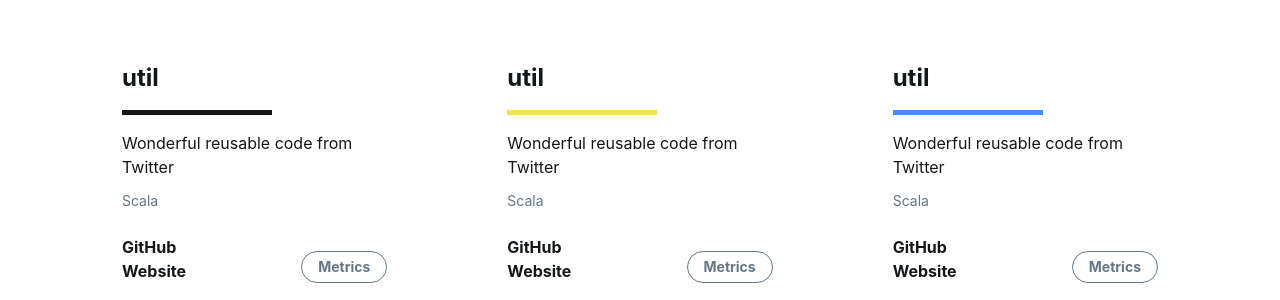
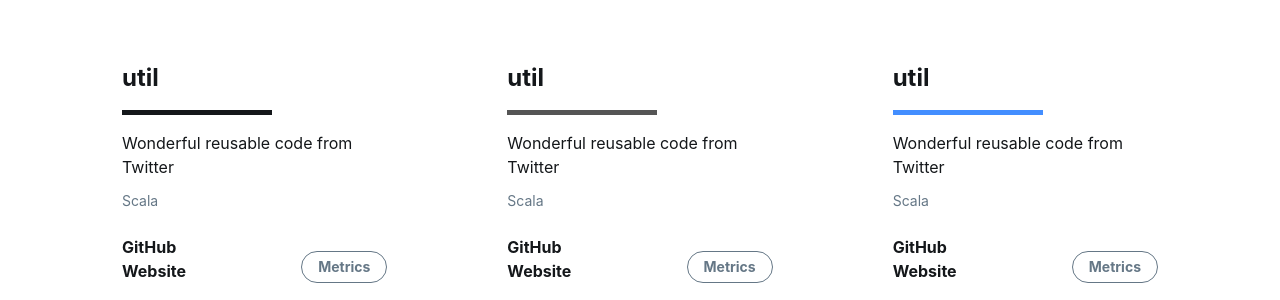
Before and after one commit to scc416/VisUAL2-doc, a Jekyll site: the page built from documentation.html, in a window 1280 px wide. Shown: the part 583-883 px from the top of the page. Built offline with Jekyll 4.4.1, drawn with Linux system fonts in a browser that asks for light colours.

Commit message:
Update documentation.html

```diff
--- a/documentation.html
+++ b/documentation.html
@@ -73,7 +73,7 @@ custom_css: projects.css
 
     <div class="Grid-cell u-size1of3 project-card">
         <h1 class="project-name small-margin">util</h1>
-        <div class="border small-margin" style="border-bottom-color: rgb(241, 224, 90);"></div>
+        <div class="border small-margin" style="border-bottom-color: rgb(85, 85, 85);"></div>
         <div class="project-description xsmall-margin">
             <div>Wonderful reusable code from Twitter</div>
         </div>
```
